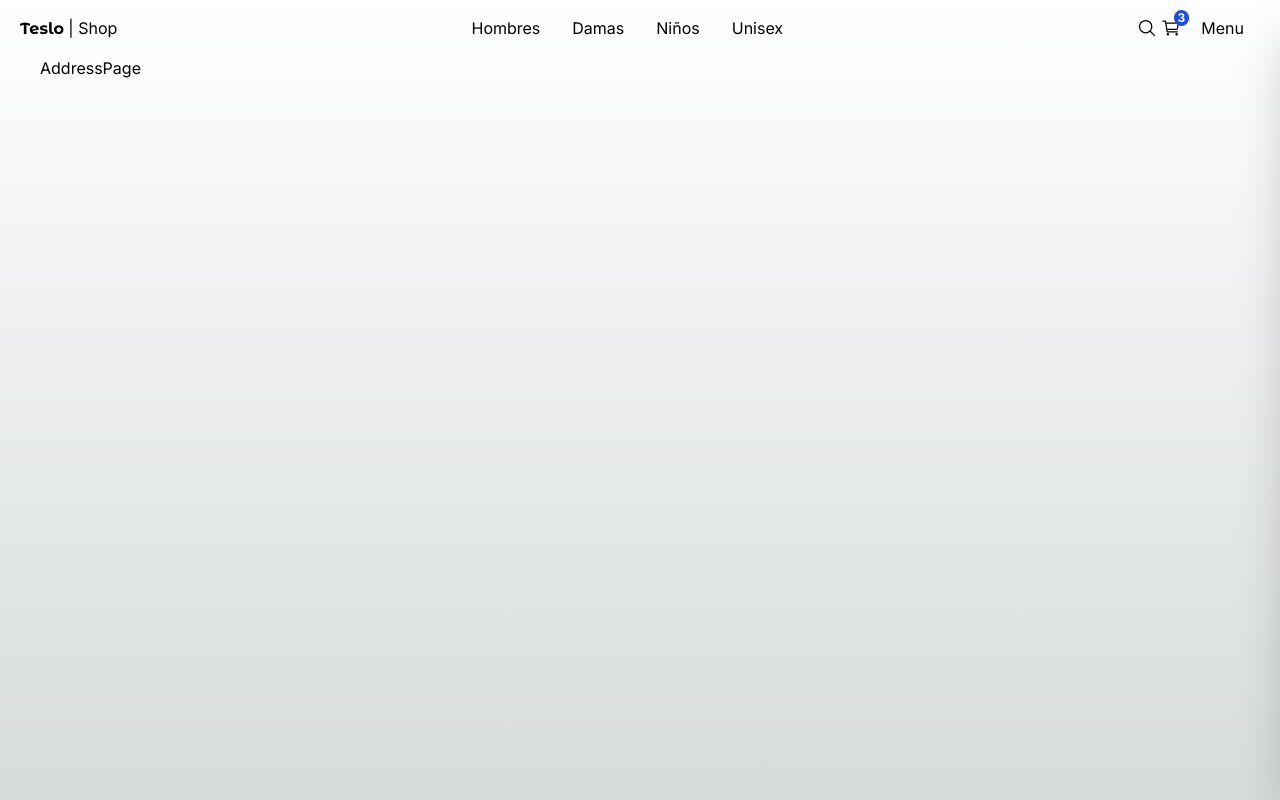
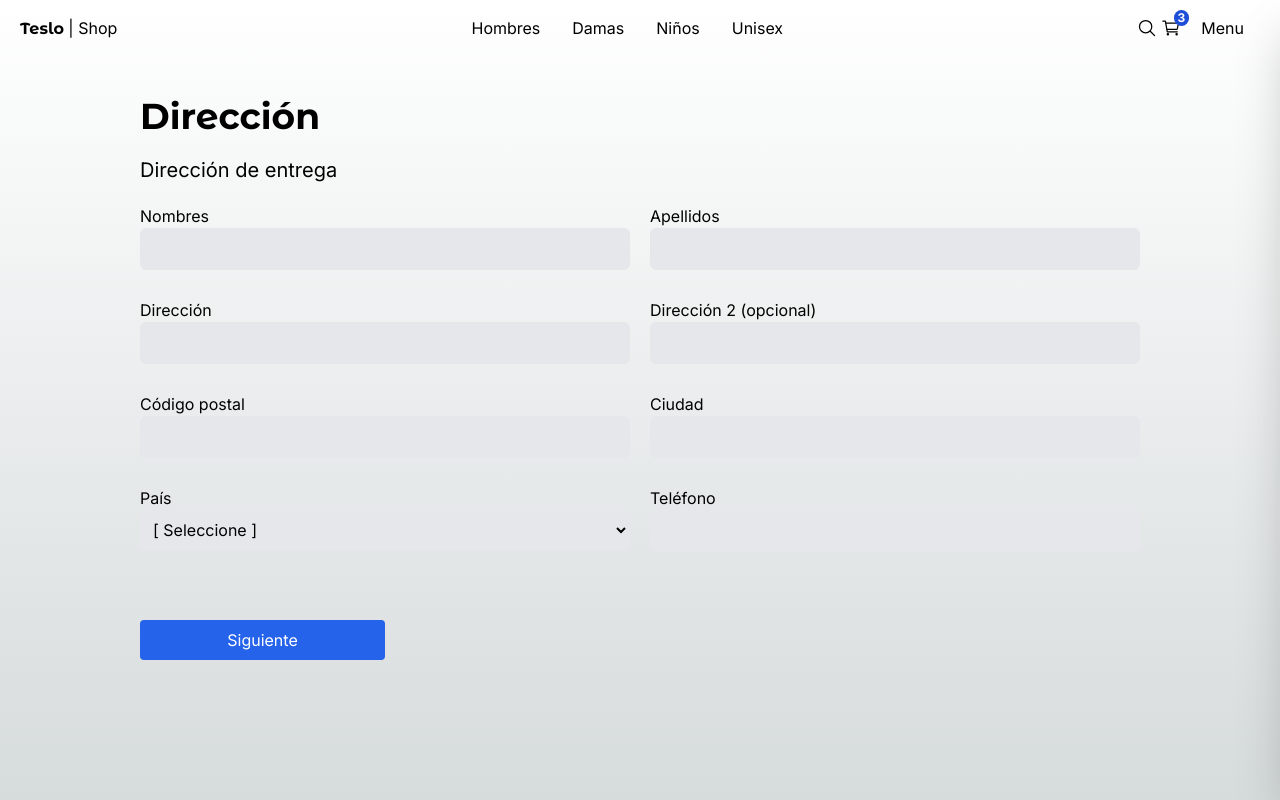
Before and after one commit to gergg90/teslo-shop-clon, a Next.js app: page /checkout/address in a window 1280 px wide. Built offline with nearby package versions, Linux system fonts and the light colour scheme.

Commit message:
page checkout/address

```diff
--- a/src/app/(shop)/cart/page.tsx
+++ b/src/app/(shop)/cart/page.tsx
@@ -16,7 +16,7 @@
   return (
     <div className="flex justify-center items-center mb-72 px-10 sm:px-0">
       <div className="flex flex-col w-[1000px] ">
-        <Title name="Carrito" />
+        <Title title="Carrito" />
         <div className="grid grid-cols-1 sm:grid-cols-2 gap-10">
           {/* Carrito */}
           <div className="flex flex-col mt-5">
--- a/src/app/(shop)/category/[id]/page.tsx
+++ b/src/app/(shop)/category/[id]/page.tsx
@@ -29,7 +29,7 @@
   return (
     <>
       <Title
-        name={`Articulos para: ${titleCategory[id]}`}
+        title={`Articulos para: ${titleCategory[id]}`}
         className="mb-2"
         subtitle="Todos los articulos"
       />
--- a/src/app/(shop)/checkout/address/page.tsx
+++ b/src/app/(shop)/checkout/address/page.tsx
@@ -1,5 +1,68 @@
+import { Title } from "@/components";
+import Link from "next/link";
+
 function AddressPage() {
-  return <div>AddressPage</div>;
+  return (
+    <div className="flex flex-col sm:justify-center sm:items-center mb-72 px-10 sm:px-0">
+      <div className="w-full  xl:w-[1000px] flex flex-col justify-center text-left">
+        <Title title="Dirección" subtitle="Dirección de entrega" />
+
+        <div className="grid grid-cols-1 gap-2 sm:gap-5 sm:grid-cols-2">
+          <div className="flex flex-col mb-2">
+            <span>Nombres</span>
+            <input type="text" className="p-2 border rounded-md bg-gray-200" />
+          </div>
+
+          <div className="flex flex-col mb-2">
+            <span>Apellidos</span>
+            <input type="text" className="p-2 border rounded-md bg-gray-200" />
+          </div>
+
+          <div className="flex flex-col mb-2">
+            <span>Dirección</span>
+            <input type="text" className="p-2 border rounded-md bg-gray-200" />
+          </div>
+
+          <div className="flex flex-col mb-2">
+            <span>Dirección 2 (opcional)</span>
+            <input type="text" className="p-2 border rounded-md bg-gray-200" />
+          </div>
+
+          <div className="flex flex-col mb-2">
+            <span>Código postal</span>
+            <input type="text" className="p-2 border rounded-md bg-gray-200" />
+          </div>
+
+          <div className="flex flex-col mb-2">
+            <span>Ciudad</span>
+            <input type="text" className="p-2 border rounded-md bg-gray-200" />
+          </div>
+
+          <div className="flex flex-col mb-2">
+            <span>País</span>
+            <select className="p-2 border rounded-md bg-gray-200">
+              <option value="">[ Seleccione ]</option>
+              <option value="CRI">Costa Rica</option>
+            </select>
+          </div>
+
+          <div className="flex flex-col mb-2">
+            <span>Teléfono</span>
+            <input type="text" className="p-2 border rounded-md bg-gray-200" />
+          </div>
+
+          <div className="flex flex-col mb-2 sm:mt-10">
+            <Link
+              href="/checkout"
+              className="btn-primary flex w-full sm:w-1/2 justify-center "
+            >
+              Siguiente
+            </Link>
+          </div>
+        </div>
+      </div>
+    </div>
+  );
 }
 
 export default AddressPage;
--- a/src/app/(shop)/page.tsx
+++ b/src/app/(shop)/page.tsx
@@ -6,7 +6,7 @@
 function HomePage() {
   return (
     <>
-      <Title name="Tienda" className="mb-2" subtitle="Todos los productos" />
+      <Title title="Tienda" className="mb-2" subtitle="Todos los productos" />
       <ProductGrid products={products} />
     </>
   );
--- a/src/components/ui/title/Title.tsx
+++ b/src/components/ui/title/Title.tsx
@@ -1,12 +1,12 @@
 import { titleFont } from "@/config/fonts";
 
 interface Props {
-  name: string;
+  title: string;
   subtitle?: string;
   className?: string;
 }
 
-export function Title({ name, className, subtitle }: Props) {
+export function Title({ title: name, className, subtitle }: Props) {
   return (
     <div className={`mt-3 ${className}`}>
       <h1
```
